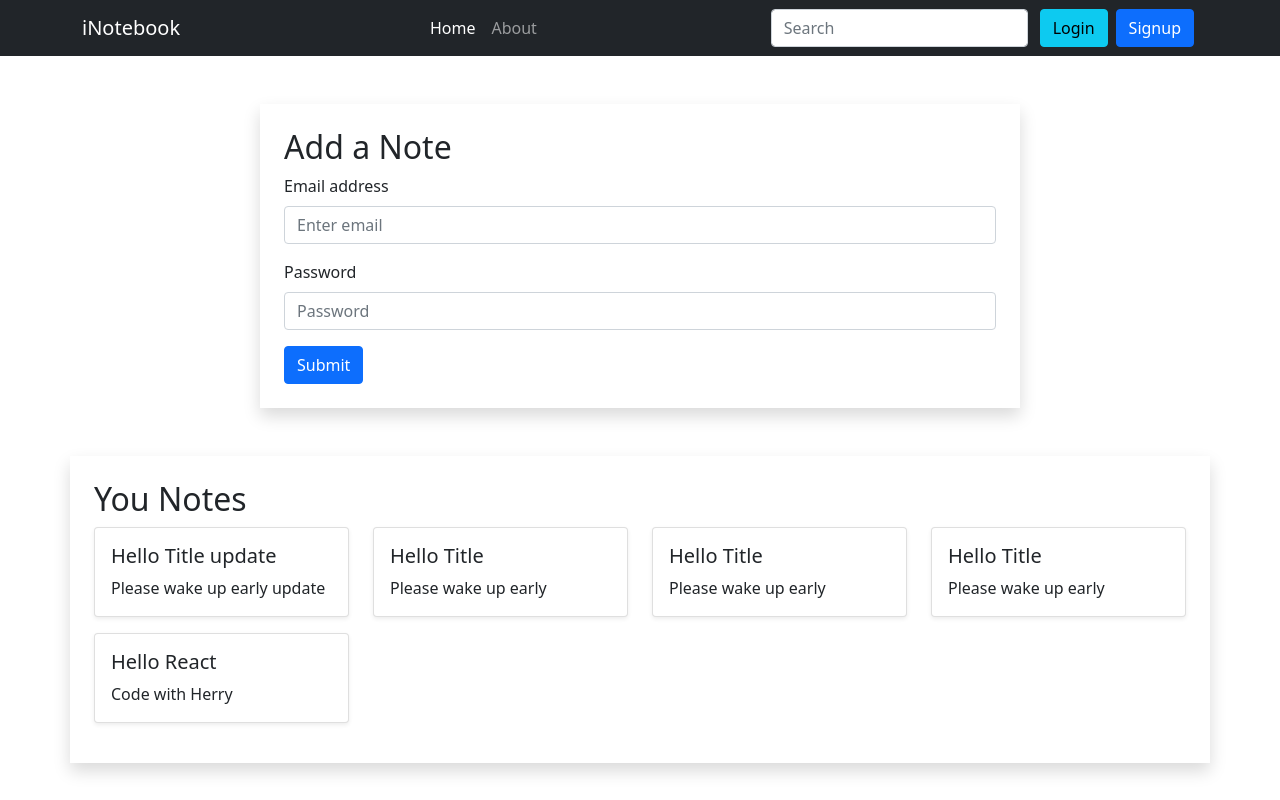
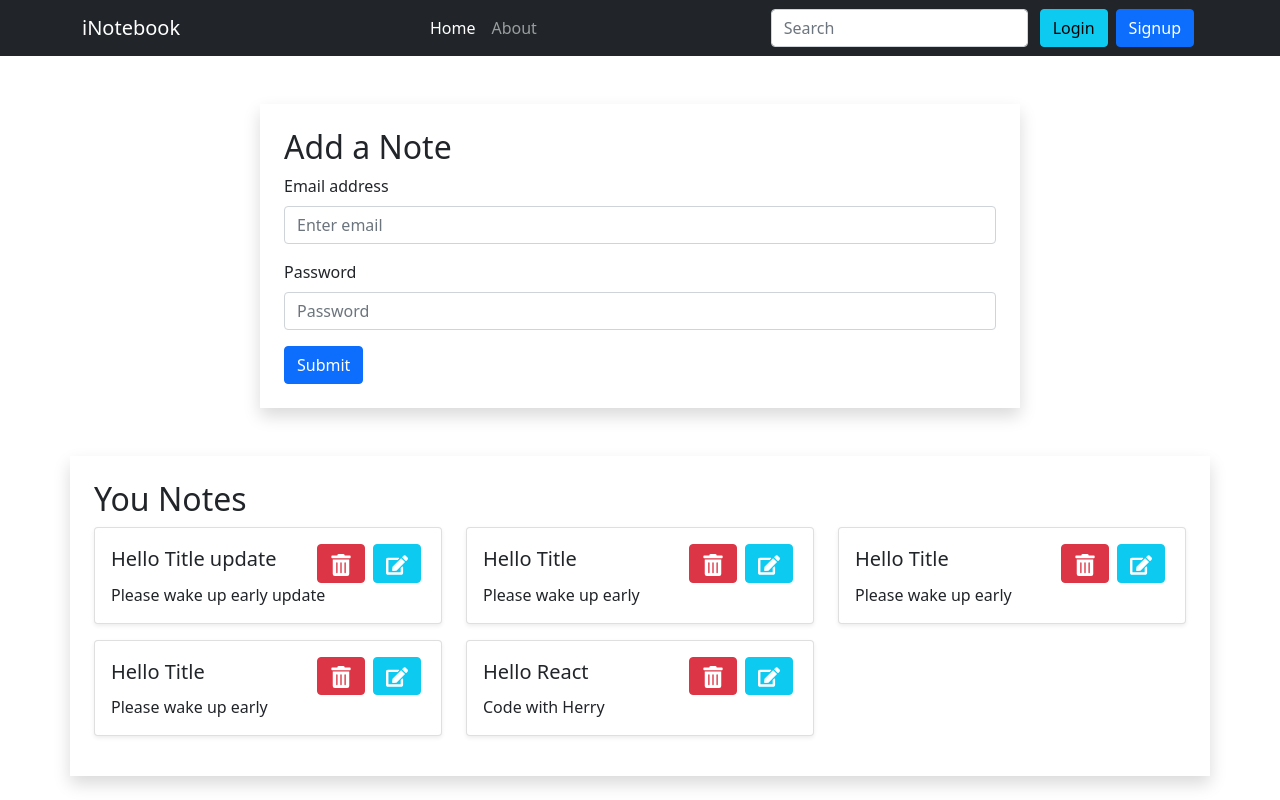
Before and after one commit to shivprajapat/iNotebook, a React (Create React App) app in the folder frontend/: page / in a window 1280 px wide. Built offline with nearby package versions, Linux system fonts and the light colour scheme.

Commit message:
Adding react icons

```diff
--- a/frontend/package.json
+++ b/frontend/package.json
@@ -10,6 +10,7 @@
     "react": "^17.0.2",
     "react-bootstrap": "^2.1.0",
     "react-dom": "^17.0.2",
+    "react-icons": "^4.3.1",
     "react-router-dom": "^5.3.0",
     "react-scripts": "5.0.0",
     "web-vitals": "^2.1.2"
--- a/frontend/src/Pages/Notes.jsx
+++ b/frontend/src/Pages/Notes.jsx
@@ -12,7 +12,7 @@ const Notes = () => {
       <h2>You Notes</h2>
       {notes.map((note) => {
         return (
-          <Col lg={3} md={6} className='mb-3' key={note} >
+          <Col lg={4} md={6} className='mb-3' key={note} >
             <Noteitem note={note} />
           </Col>
         )
--- a/frontend/src/components/Noteitem.js
+++ b/frontend/src/components/Noteitem.js
@@ -1,13 +1,23 @@
 import React from 'react'
-import { Card } from 'react-bootstrap'
-
+import { Button, Card } from 'react-bootstrap'
+import { FaTrashAlt, FaEdit } from "react-icons/fa";
 const Noteitem = (props) => {
   const { note } = props;
 
   return (
     <Card className='shadow-sm border-border-1 border-border-warning'>
       <Card.Body>
-        <Card.Title>{note.title}</Card.Title>
+        <div className="d-flex justify-content-between align-items-center">
+          <Card.Title>{note.title}</Card.Title>
+          <div>
+            <Button variant='danger' className='mx-1'>
+              <FaTrashAlt size={22} />
+            </Button>
+            <Button variant='info' className='mx-1'>
+              <FaEdit size={22} color='white' />
+            </Button>
+          </div>
+        </div>
         <Card.Text>{note.description}</Card.Text>
       </Card.Body>
     </Card>
```
Also changed, not shown: 1 other file (tests, documents, lock files or other folders).
